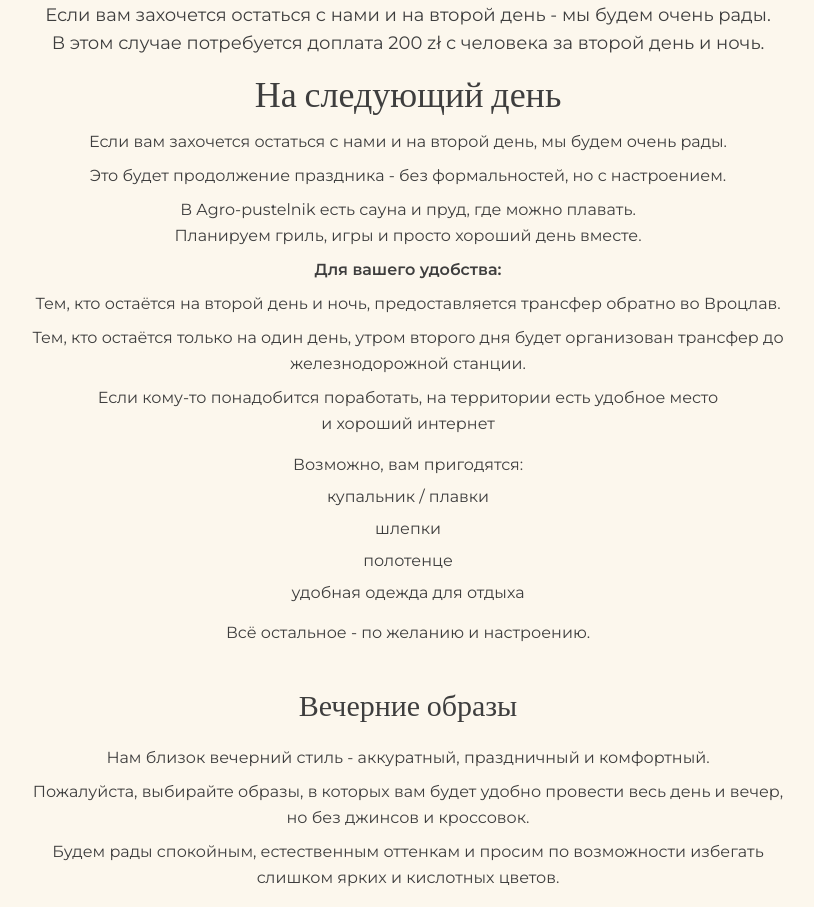
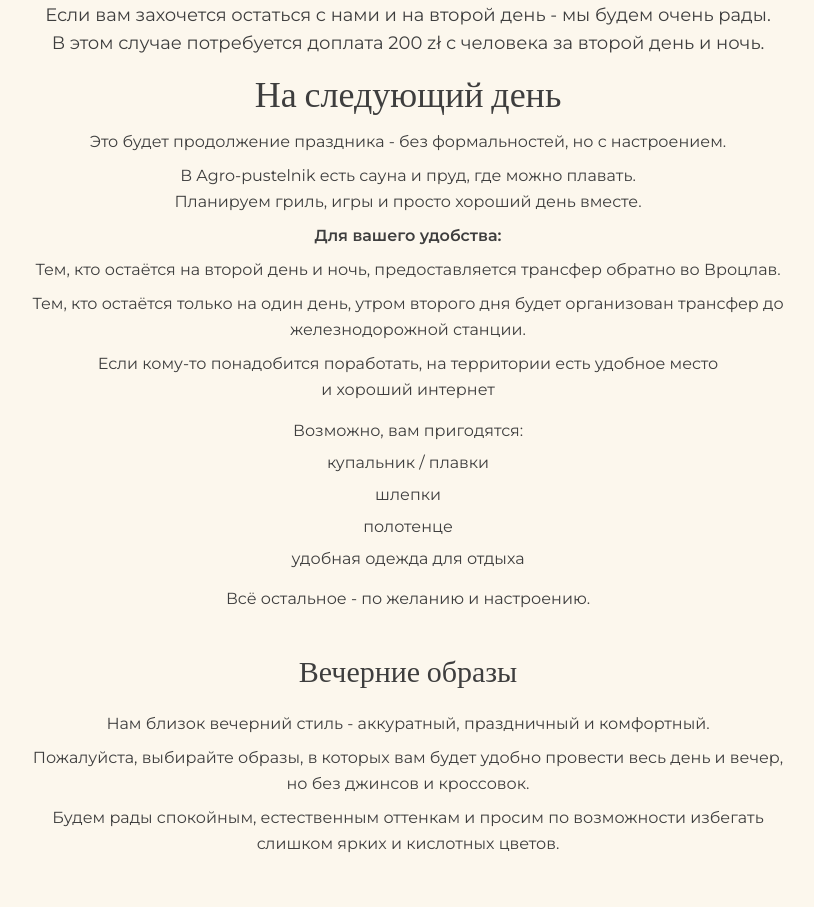
Before and after one commit to rybaaa/wedding-web, a React (Vite) app: page / in a window 1280 px wide. Shown: the part 2640-3547 px from the top of the page, without its empty margins (232-1046 px from the left). Built offline with nearby package versions, Linux system fonts and the light colour scheme.

Commit message:
remove highlighted text about 2nd day welcome

```diff
--- a/src/components/NextDay.tsx
+++ b/src/components/NextDay.tsx
@@ -9,9 +9,6 @@ const NextDay: React.FC = () => {
         </h2>
 
         <div className="max-w-4xl mx-auto text-center space-y-2 text-custom-text leading-relaxed">
-          <p>
-            Если вам захочется остаться с нами и на второй день, мы будем очень рады.
-          </p>
           <p>
             Это будет продолжение праздника - без формальностей, но с настроением.
           </p>
```
